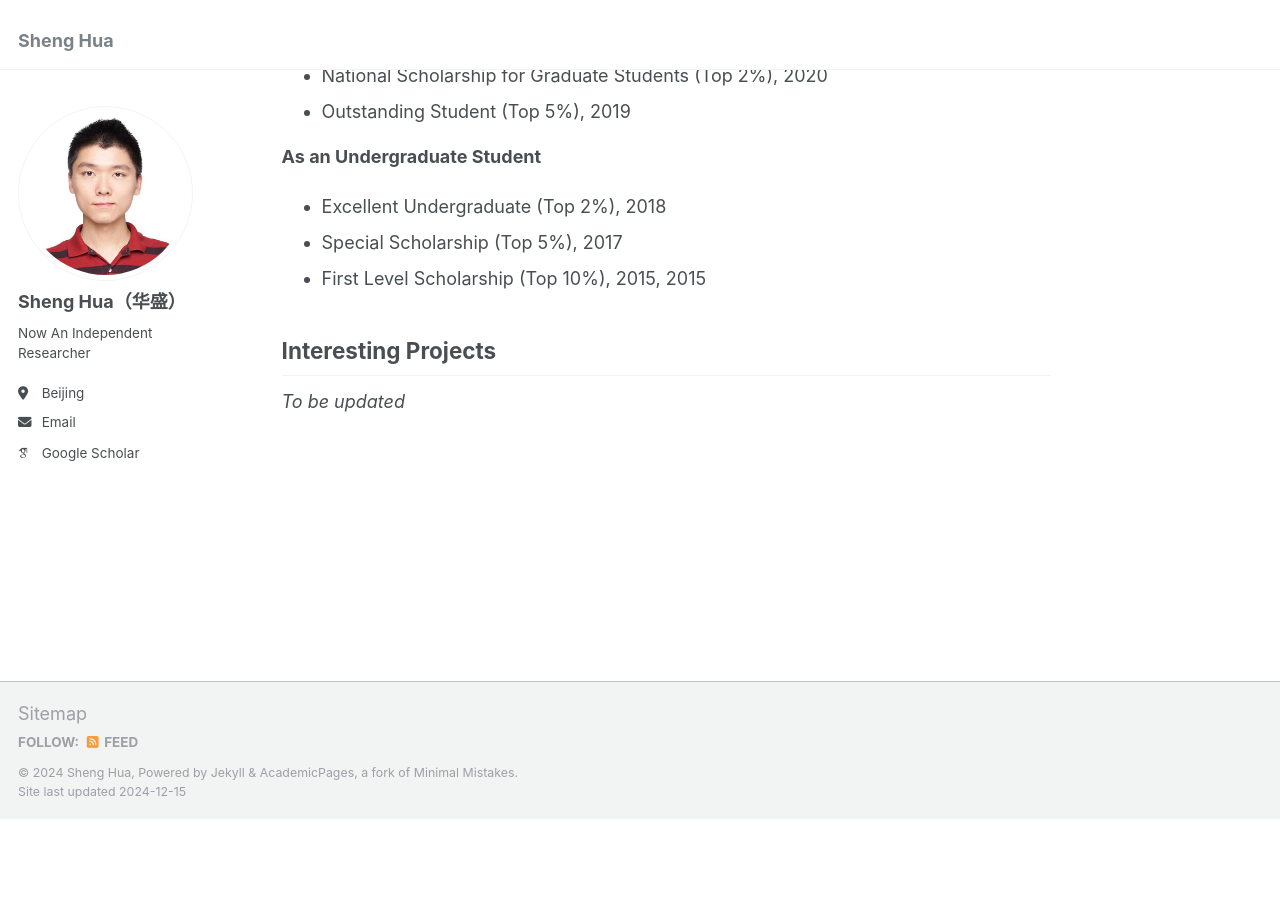
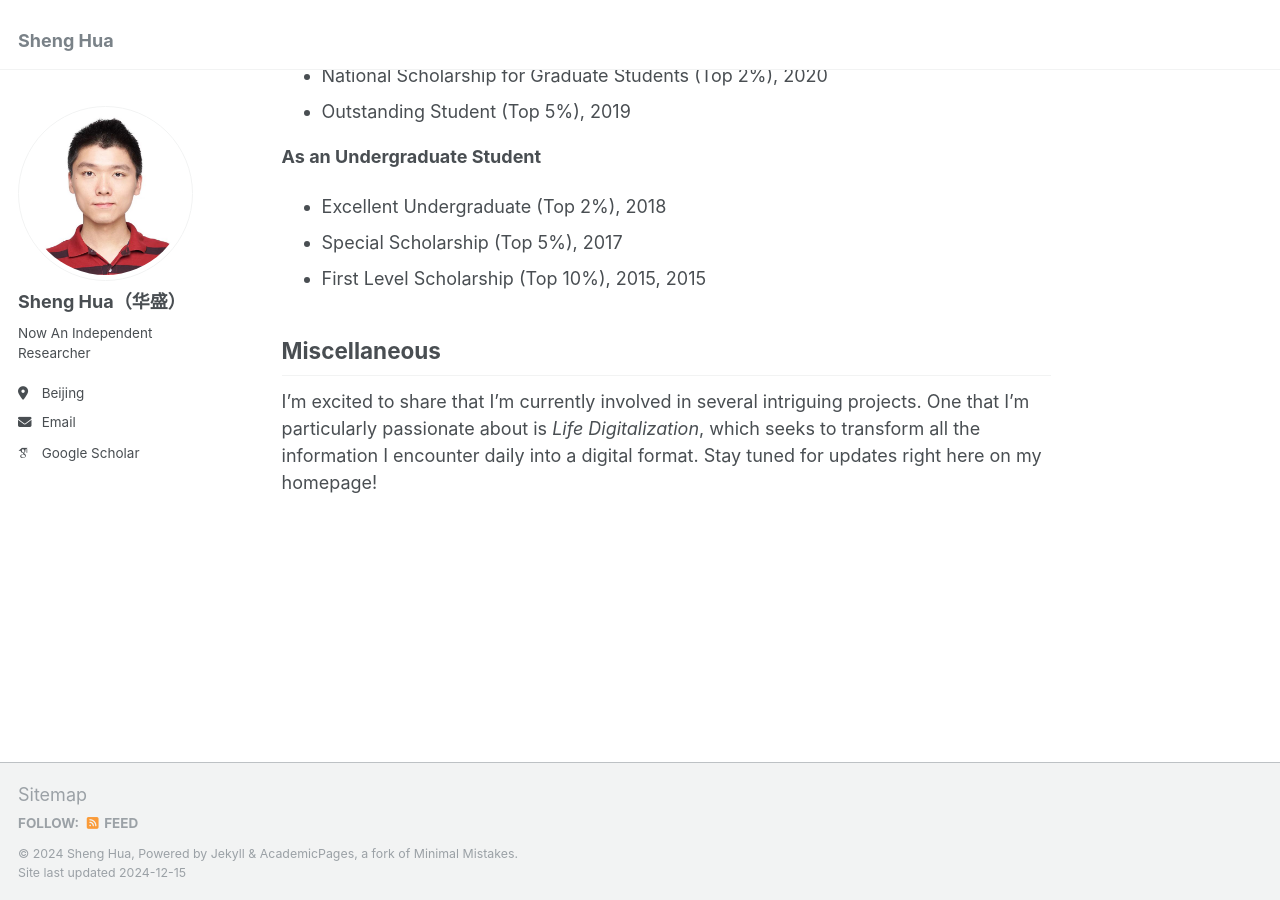
Before and after one commit to DreamerHua/dreamerhua.github.io, a Jekyll site: the page built from _pages/about.md, in a window 1280 px wide and 900 px high, scrolled down 1321 px. Built offline with Jekyll 4.4.1, drawn with Linux system fonts in a browser that asks for light colours; some web fonts are replaced; before the commit the page ends 2140 px from its top, so only the background shows below that.

Commit message:
添加Miscellaneous内容块

```diff
--- a/_pages/about.md
+++ b/_pages/about.md
@@ -44,5 +44,5 @@ Transactions on Green Communications and Networking 2021*. [[link]](https://ieee
 * First Level Scholarship (Top 10%), 2015, 2015
 
 
-## Interesting Projects
-*To be updated*
+## Miscellaneous
+I'm excited to share that I'm currently involved in several intriguing projects. One that I'm particularly passionate about is *Life Digitalization*, which seeks to transform all the information I encounter daily into a digital format. Stay tuned for updates right here on my homepage!
```
